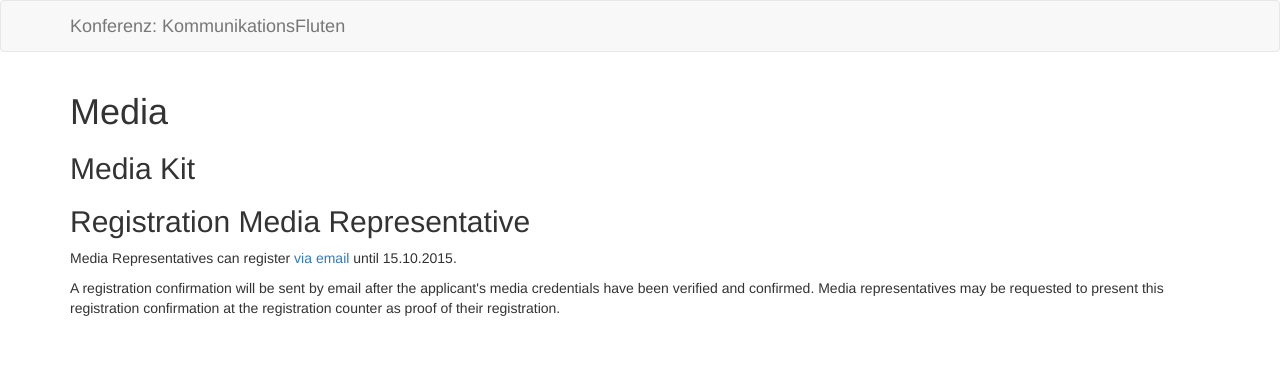
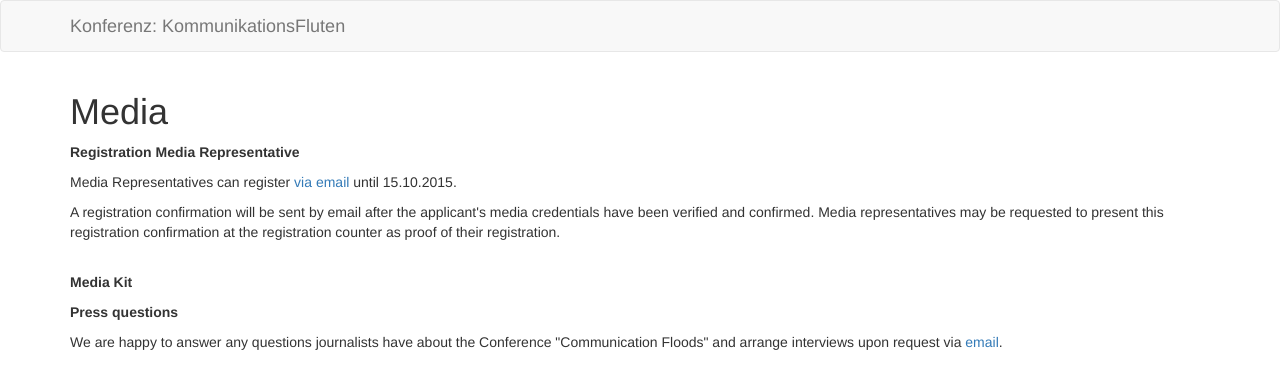
Before and after one commit to susedev/test, a Jekyll site: the page built from media.html, in a window 1280 px wide. Shown: the top 389 px of the page. Built offline with Jekyll 4.4.1, drawn with Linux system fonts in a browser that asks for light colours.

Commit message:
Edit from JekyllCMS

```diff
--- a/media.html
+++ b/media.html
@@ -1,11 +1,15 @@
 ---
 title: Media
 ---
-<h2>Media Kit</h2>
+<p><strong>Registration Media Representative</strong></p>
 
-<h2>Registration Media Representative</h2>
-
-<p>Media Representatives can register <a href="mailto:ode@eijc.eu?subject=Accreditation%20Conference">via email </a>until 15.10.2015.</p>
+<p>Media Representatives can register <a href="mailto:kommunikationsfluten@eijc.eu?subject=Accreditation%20Conference">via email </a>until 15.10.2015.</p>
 
 <p>A registration confirmation will be sent by email after the applicant&#39;s media credentials have been verified and confirmed. Media representatives may be requested to present this registration confirmation at the registration counter as proof of their registration.<br />
 &nbsp;</p>
+
+<p><strong>Media Kit</strong></p>
+
+<p><strong>Press questions</strong></p>
+
+<p>We are happy to answer any questions journalists have about the Conference &quot;Communication Floods&quot; and arrange interviews upon request via <a href="mailto:kommunikationsfluten@eijc.eu?subject=Press%20questions">email</a>.</p>
```
